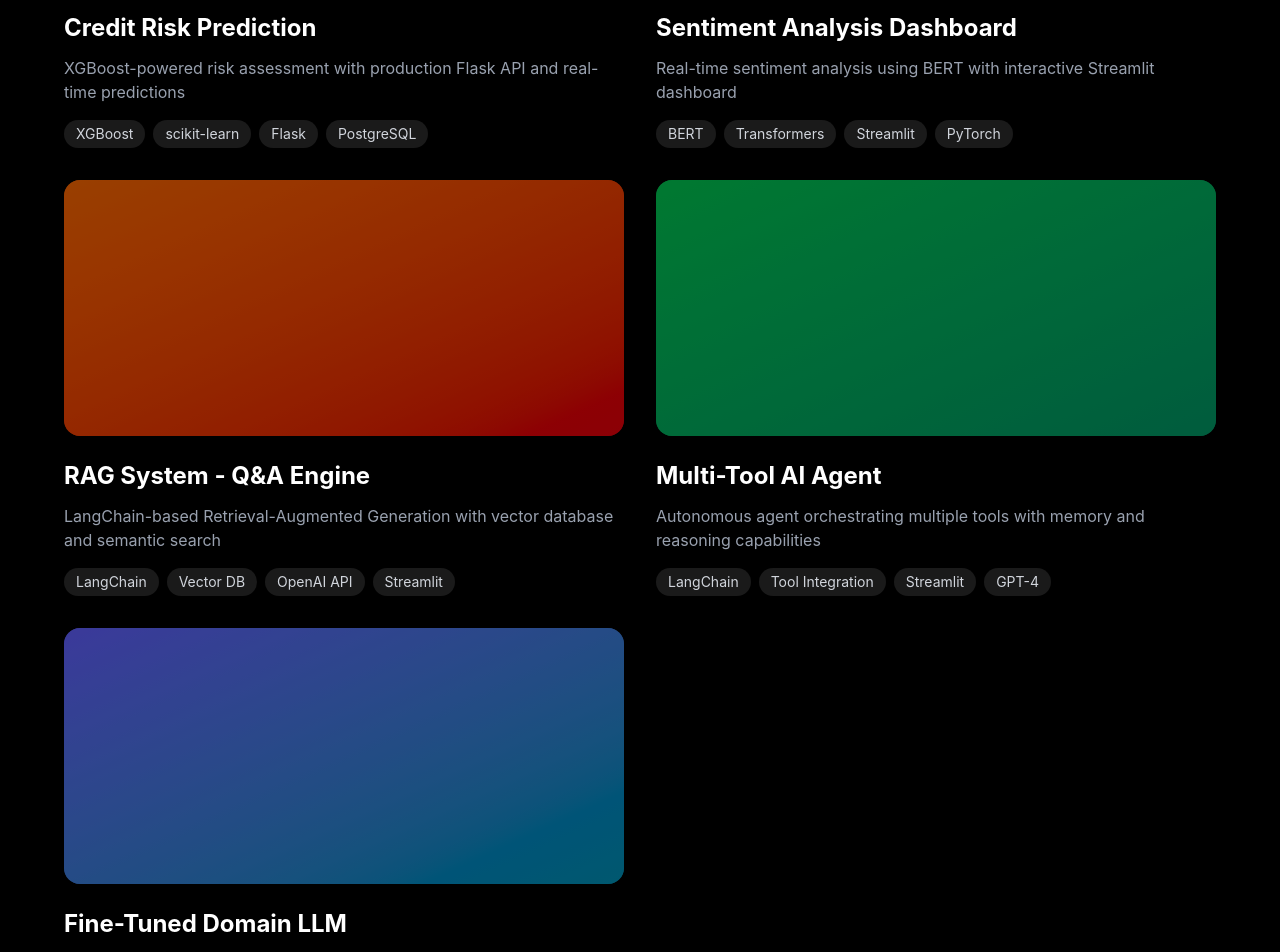
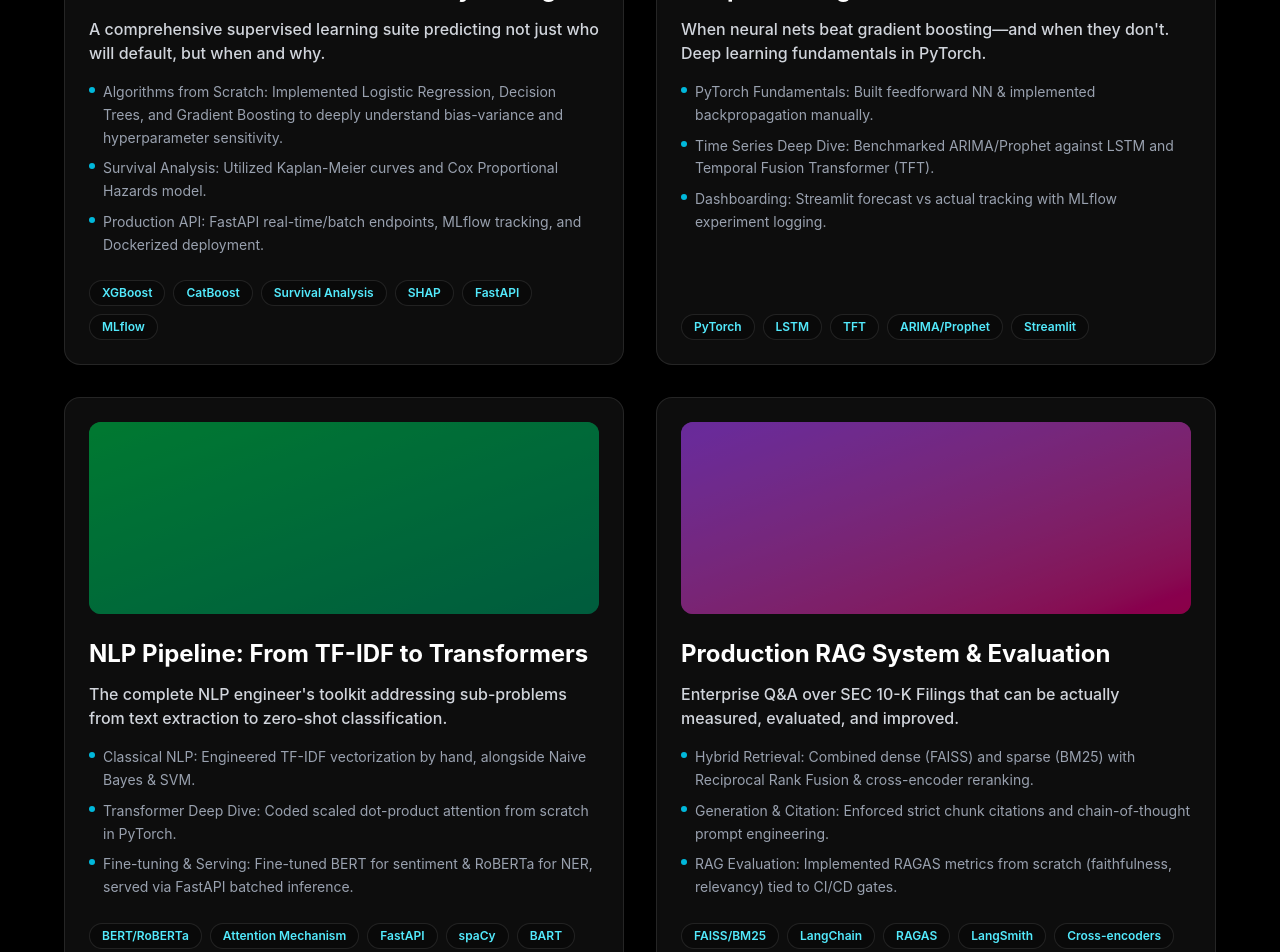
Before and after one commit to Jagadeep-Reddy/my-portfolio, a React (Vite) app: page / in a window 1280 px wide. Shown: the part 1320-2272 px from the top of the page. Built offline with nearby package versions, Linux system fonts and the light colour scheme.

Commit message:
feat: replace portfolio projects with advanced ML and GenAI projects

```diff
--- a/src/App.jsx
+++ b/src/App.jsx
@@ -16,47 +16,80 @@ export default function App() {
   const projects = [
     {
       id: 1,
-      title: "Credit Risk Prediction",
-      description: "XGBoost-powered risk assessment with production Flask API and real-time predictions",
-      stars: "100+",
-      tech: ["XGBoost", "scikit-learn", "Flask", "PostgreSQL"],
+      title: "Fraud Detection & Survival Analysis Engine",
+      description: "A comprehensive supervised learning suite predicting not just who will default, but when and why.",
+      highlights: [
+        "Algorithms from Scratch: Implemented Logistic Regression, Decision Trees, and Gradient Boosting to deeply understand bias-variance and hyperparameter sensitivity.",
+        "Survival Analysis: Utilized Kaplan-Meier curves and Cox Proportional Hazards model.",
+        "Production API: FastAPI real-time/batch endpoints, MLflow tracking, and Dockerized deployment."
+      ],
+      tech: ["XGBoost", "CatBoost", "Survival Analysis", "SHAP", "FastAPI", "MLflow"],
+      image: "bg-gradient-to-br from-red-500 to-orange-600",
+      link: "#"
+    },
+    {
+      id: 2,
+      title: "Deep Learning for Tabular & Time Series",
+      description: "When neural nets beat gradient boosting—and when they don't. Deep learning fundamentals in PyTorch.",
+      highlights: [
+        "PyTorch Fundamentals: Built feedforward NN & implemented backpropagation manually.",
+        "Time Series Deep Dive: Benchmarked ARIMA/Prophet against LSTM and Temporal Fusion Transformer (TFT).",
+        "Dashboarding: Streamlit forecast vs actual tracking with MLflow experiment logging."
+      ],
+      tech: ["PyTorch", "LSTM", "TFT", "ARIMA/Prophet", "Streamlit"],
+      image: "bg-gradient-to-br from-blue-500 to-teal-600",
+      link: "#"
+    },
+    {
+      id: 3,
+      title: "NLP Pipeline: From TF-IDF to Transformers",
+      description: "The complete NLP engineer's toolkit addressing sub-problems from text extraction to zero-shot classification.",
+      highlights: [
+        "Classical NLP: Engineered TF-IDF vectorization by hand, alongside Naive Bayes & SVM.",
+        "Transformer Deep Dive: Coded scaled dot-product attention from scratch in PyTorch.",
+        "Fine-tuning & Serving: Fine-tuned BERT for sentiment & RoBERTa for NER, served via FastAPI batched inference."
+      ],
+      tech: ["BERT/RoBERTa", "Attention Mechanism", "FastAPI", "spaCy", "BART"],
+      image: "bg-gradient-to-br from-green-500 to-emerald-600",
+      link: "#"
+    },
+    {
+      id: 4,
+      title: "Production RAG System & Evaluation",
+      description: "Enterprise Q&A over SEC 10-K Filings that can be actually measured, evaluated, and improved.",
+      highlights: [
+        "Hybrid Retrieval: Combined dense (FAISS) and sparse (BM25) with Reciprocal Rank Fusion & cross-encoder reranking.",
+        "Generation & Citation: Enforced strict chunk citations and chain-of-thought prompt engineering.",
+        "RAG Evaluation: Implemented RAGAS metrics from scratch (faithfulness, relevancy) tied to CI/CD gates."
+      ],
+      tech: ["FAISS/BM25", "LangChain", "RAGAS", "LangSmith", "Cross-encoders"],
+      image: "bg-gradient-to-br from-purple-500 to-pink-600",
+      link: "#"
+    },
+    {
+      id: 5,
+      title: "Multi-Agent System & Orchestration",
+      description: "Autonomous Financial Research Agent executing real tasks with memory & ReAct loop orchestration.",
+      highlights: [
+        "Agent Fundamentals: ReAct loop from scratch with OpenAI function calling & error handling.",
+        "Memory Systems: Integrated short-term, long-term vector, entity, and episodic memory.",
+        "LangGraph Orchestration: Stateful workflows with supervisor/specialist agents and parallel tool execution."
+      ],
+      tech: ["LangGraph", "Multi-Agent Systems", "ReAct", "OpenAI API", "Vector DB"],
       image: "bg-gradient-to-br from-cyan-500 to-blue-600",
       link: "#"
     },
     {
-      id: 2,
-      title: "Sentiment Analysis Dashboard",
-      description: "Real-time sentiment analysis using BERT with interactive Streamlit dashboard",
-      stars: "120+",
-      tech: ["BERT", "Transformers", "Streamlit", "PyTorch"],
-      image: "bg-gradient-to-br from-purple-500 to-pink-600",
-      link: "#"
-    },
-    {
-      id: 3,
-      title: "RAG System - Q&A Engine",
-      description: "LangChain-based Retrieval-Augmented Generation with vector database and semantic search",
-      stars: "130+",
-      tech: ["LangChain", "Vector DB", "OpenAI API", "Streamlit"],
-      image: "bg-gradient-to-br from-orange-500 to-red-600",
-      link: "#"
-    },
-    {
-      id: 4,
-      title: "Multi-Tool AI Agent",
-      description: "Autonomous agent orchestrating multiple tools with memory and reasoning capabilities",
-      stars: "150+",
-      tech: ["LangChain", "Tool Integration", "Streamlit", "GPT-4"],
-      image: "bg-gradient-to-br from-green-500 to-emerald-600",
-      link: "#"
-    },
-    {
-      id: 5,
-      title: "Fine-Tuned Domain LLM",
-      description: "Custom language model fine-tuned with LoRA/PEFT for specialized domain knowledge",
-      stars: "100+",
-      tech: ["LoRA", "PEFT", "HuggingFace", "Fine-tuning"],
-      image: "bg-gradient-to-br from-indigo-500 to-cyan-600",
+      id: 6,
+      title: "LLM Fine-Tuning: LoRA & DPO",
+      description: "General model domain adaptation to extract structured JSON from messy financial SEC text.",
+      highlights: [
+        "SFT & QLoRA: Built instruction datasets and trained Mistral/Llama using 4-bit quantization.",
+        "DPO Preference Training: Preference dataset optimization utilizing Hugging Face TRL & DPO loss function math.",
+        "Model Serving: Benchmarked and deployed with vLLM for high-throughput inference."
+      ],
+      tech: ["LoRA/QLoRA", "DPO", "vLLM", "HuggingFace TRL", "Mistral/Llama"],
+      image: "bg-gradient-to-br from-yellow-500 to-orange-600",
       link: "#"
     }
   ];
@@ -183,25 +216,35 @@ export default function App() {
           <p className="text-gray-400 mb-16 text-lg">Production-grade ML and GenAI projects built with cutting-edge technologies</p>
 
           {/* Project carousel */}
-          <div className="grid md:grid-cols-2 gap-8" onMouseLeave={() => setActiveProject(null)}>
+          <div className="grid lg:grid-cols-2 gap-8" onMouseLeave={() => setActiveProject(null)}>
             {projects.map((project, idx) => (
               <div
                 key={project.id}
-                className={`group cursor-pointer transition-all duration-500 ${activeProject !== null && activeProject !== idx ? 'opacity-40 scale-[0.98] blur-[1px]' : 'opacity-100'}`}
+                className={`group cursor-pointer transition-all duration-500 flex flex-col h-full bg-white/5 border border-white/10 rounded-2xl p-6 hover:border-cyan-500/50 hover:bg-white/10 ${activeProject !== null && activeProject !== idx ? 'opacity-40 scale-[0.98] blur-[1px]' : 'opacity-100'}`}
                 onMouseEnter={() => setActiveProject(idx)}
               >
-                <div className={`${project.image} rounded-2xl h-64 mb-6 relative overflow-hidden transition duration-500 transform group-hover:scale-105`}>
-                  <div className="absolute inset-0 bg-black/40 group-hover:bg-black/30 transition duration-300"></div>
-                  <div className="absolute inset-0 flex flex-col items-center justify-center opacity-0 group-hover:opacity-100 transition duration-300">
-                    <ExternalLink size={48} className="text-white mb-2" />
-                    <span className="text-lg font-bold">{project.stars}</span>
+                <div className={`${project.image} rounded-xl h-48 mb-6 relative overflow-hidden transition duration-500 transform group-hover:scale-[1.02]`}>
+                  <div className="absolute inset-0 bg-black/40 group-hover:bg-black/20 transition duration-300"></div>
+                  <div className="absolute inset-0 flex flex-col items-center justify-center opacity-0 group-hover:opacity-100 transition duration-300 bg-black/40">
+                    <ExternalLink size={40} className="text-white mb-2" />
+                    <span className="text-sm font-bold tracking-wider uppercase">View Project</span>
                   </div>
                 </div>
                 <h3 className="text-2xl font-bold mb-3 group-hover:text-cyan-400 transition">{project.title}</h3>
-                <p className="text-gray-400 mb-4">{project.description}</p>
-                <div className="flex flex-wrap gap-2">
+                <p className="text-gray-300 font-medium mb-4">{project.description}</p>
+                {project.highlights && (
+                  <ul className="mb-6 space-y-2 flex-grow">
+                    {project.highlights.map((highlight, i) => (
+                      <li key={i} className="text-gray-400 text-sm flex items-start gap-2">
+                        <div className="w-1.5 h-1.5 bg-cyan-500 rounded-full mt-1.5 flex-shrink-0"></div>
+                        <span className="leading-relaxed">{highlight}</span>
+                      </li>
+                    ))}
+                  </ul>
+                )}
+                <div className="flex flex-wrap gap-2 mt-auto">
                   {project.tech.map((tech, i) => (
-                    <span key={i} className="px-3 py-1 bg-white/10 text-sm rounded-full text-gray-300">
+                    <span key={i} className="px-3 py-1 bg-black/30 border border-white/10 text-xs font-semibold rounded-full text-cyan-300">
                       {tech}
                     </span>
                   ))}
```
